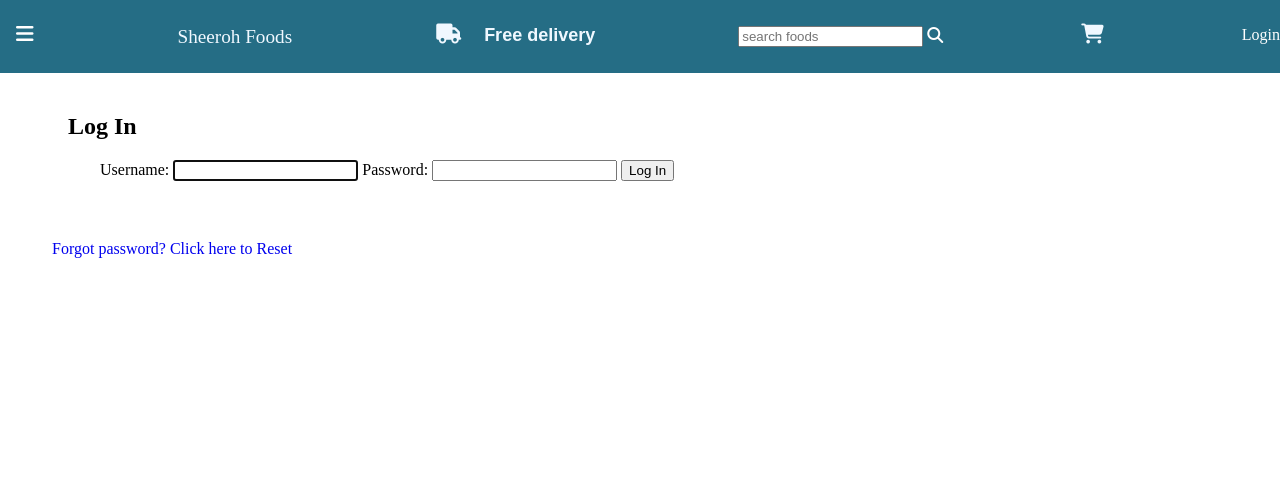
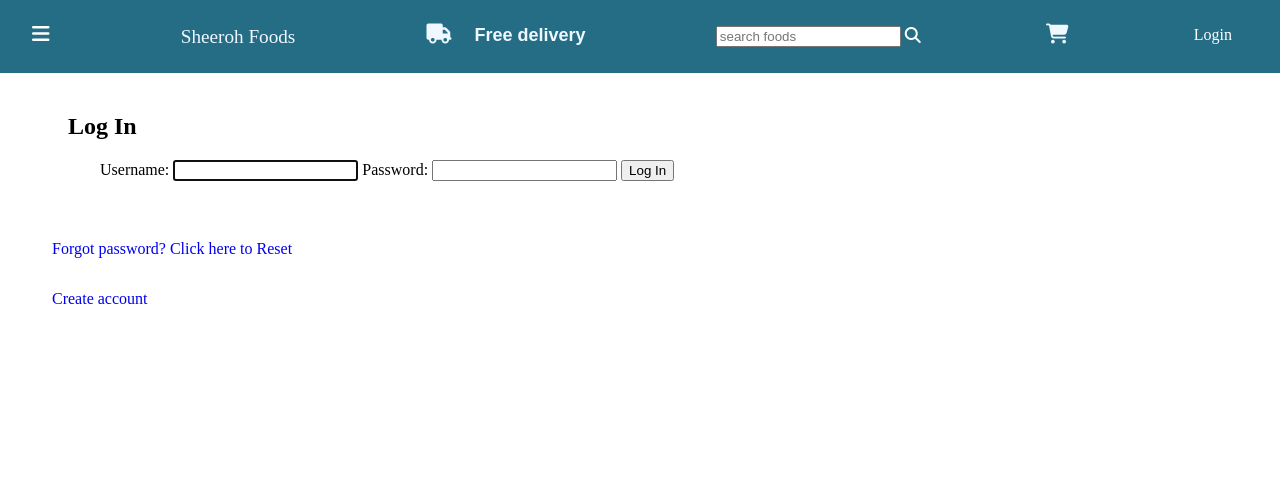
Before and after one commit to wanjiru-njuguna/ebakery, a Django app: page /login/ in a window 1280 px wide. Shown: the top 503 px of the page. Run offline with Django 4.2, Linux system fonts and the light colour scheme; some libraries are stand-ins or nearby versions.

Commit message:
did styling for the login page.

```diff
--- a/sheecooks/static/base.css
+++ b/sheecooks/static/base.css
@@ -84,9 +84,7 @@ a p:hover {
     align-items: stretch;
     justify-content: space-evenly;
 }
-.toppick_item{
 
-}
 .add_to_cart{
     margin-top: 0;
     margin-bottom: 2em;
@@ -240,20 +238,20 @@ a p:hover {
 }
 .topbar_items{
     margin-bottom: 1em;
-    margin-right: 0.4em;
+    margin-right: 0;
 }
 
-@media screen and (max-width: 600px) {
+/* @media screen and (max-width: 600px) {
     top_bar {
         flex-direction: column;
         align-items: center;
         margin-top: 3em;
     }
     top_bar * {
-        /* Styles to apply to all content inside the nav */
+        /* Styles to apply to all content inside the nav
         margin-top: 3em;
     }
-}
+}*/
 .hidden-menu{
     display: none;
     position: absolute;
@@ -340,14 +338,20 @@ input{
 }
 .login_link{
     color: white;
+    margin-right: 3em;
 }
 main {
     flex: 1; /* Grow to fill remaining space */
     padding: 1.25em; /* Example padding */
 }
 .toggle_bars{
-    margin-left: 1em;
+    margin-left: 2em;
 }
 #logout_button{
     margin-right: 3em;
 }
+.create_account_div{
+    margin-left: 2em;
+    margin-top: 2em;
+
+}
--- a/sheecooks/templates/registration/login.html
+++ b/sheecooks/templates/registration/login.html
@@ -14,6 +14,10 @@
     <a href="{% url 'password_reset' %}" class="password_reset">
       Forgot password? Click here to Reset
     </a>
+    <div class="create_account_div">
+        <a href="{% url 'signup'%}"> Create account</a>
+
+    </div>
   {% endblock %}
 
 </body>
--- a/sheecooks/templates/registration/signup.html
+++ b/sheecooks/templates/registration/signup.html
@@ -1,8 +1,8 @@
 {% extends "base.html" %}
 
-{% block title %}Sign Up{% endblock %}
+{% block title %}{% endblock %}
 
-{% block content %}
+{% block splice %}
 <h2>Sign up</h2>
 <form method="post">
   {% csrf_token %}
```
Also changed, not shown: sheecooks/nav/templates/redirect_to_login.html (added, +17 -0 lines), sheecooks/db.sqlite3.
